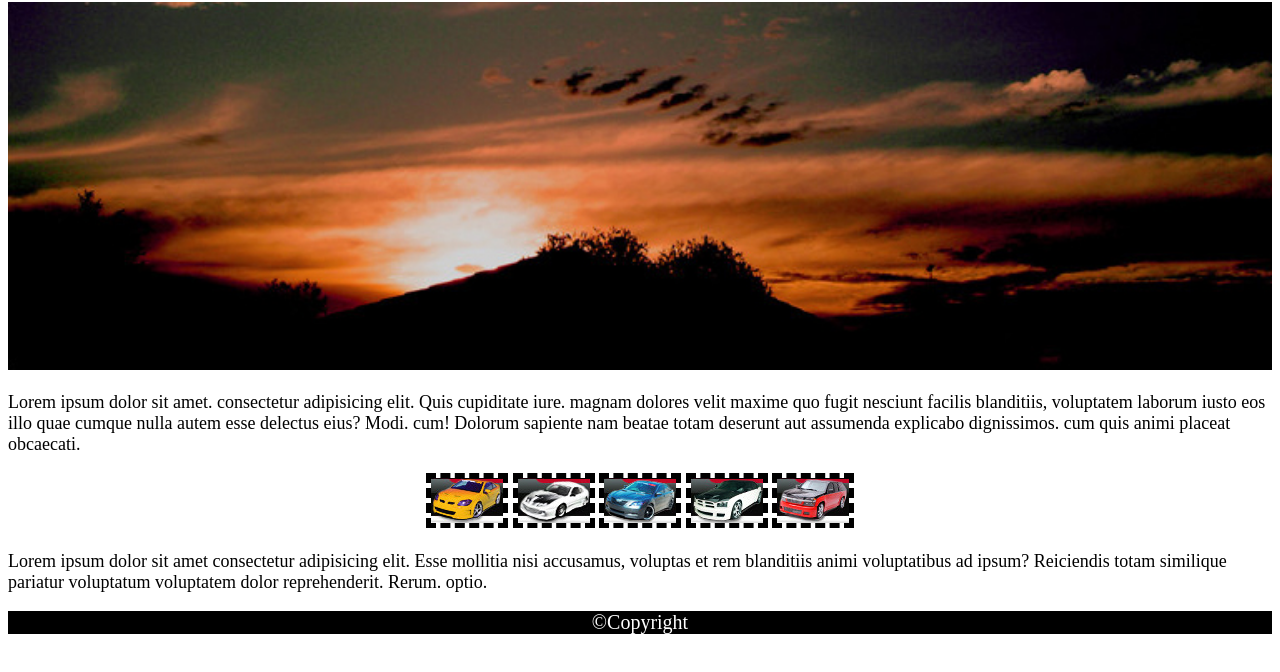
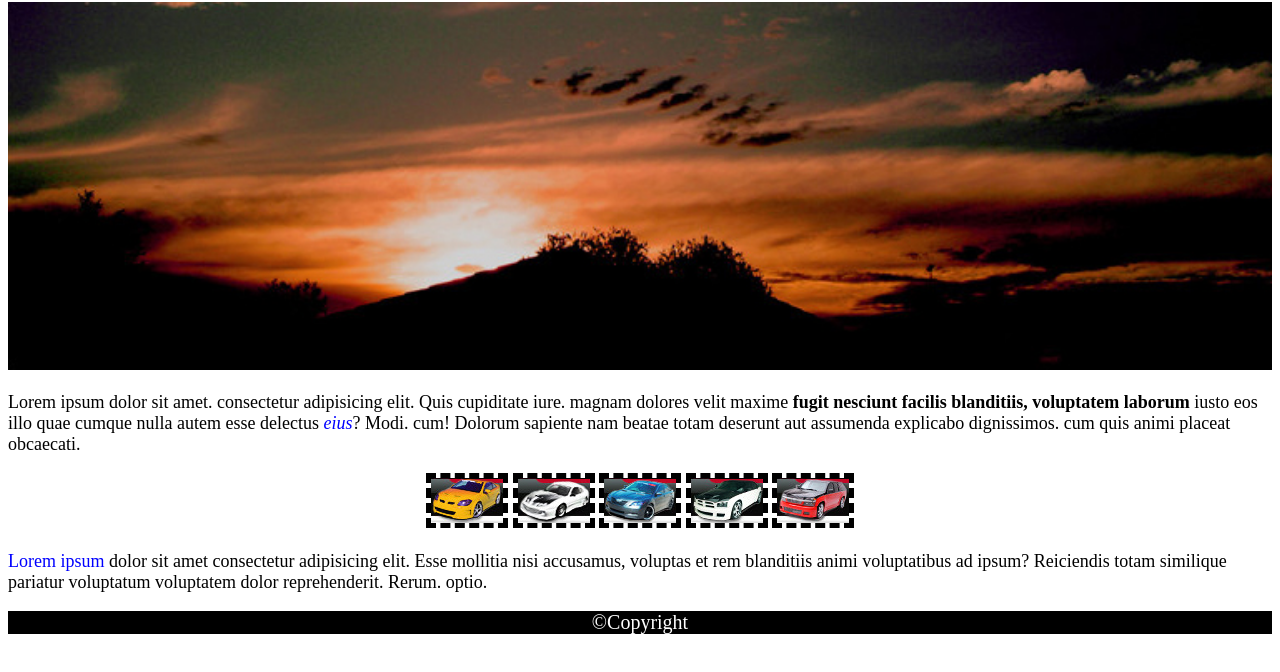
Before and after one commit to VersiX/HW4, a plain HTML site: page Simple/index.html in a window 1280 px wide. Shown: the part 78-750 px from the top of the page. Drawn offline with Linux system fonts and the light colour scheme.

Commit message:
simple text styling

```diff
--- a/Simple/index.html
+++ b/Simple/index.html
@@ -18,8 +18,10 @@
     <article>
         <p>
             Lorem ipsum dolor sit amet. consectetur adipisicing elit. Quis cupiditate iure. magnam dolores velit
-            maxime quo fugit nesciunt facilis blanditiis, voluptatem laborum iusto eos illo quae cumque nulla
-            autem esse delectus eius? Modi. cum! Dolorum sapiente nam beatae totam deserunt aut assumenda
+            maxime <strong>fugit nesciunt facilis blanditiis, voluptatem laborum</strong> iusto eos illo quae cumque
+            nulla
+            autem esse delectus <em>eius</em>? Modi. cum! Dolorum sapiente nam beatae totam deserunt
+            aut assumenda
             explicabo dignissimos. cum quis animi placeat obcaecati.
         </p>
 
@@ -32,7 +34,8 @@
         </div>
 
         <p>
-            Lorem ipsum dolor sit amet consectetur adipisicing elit. Esse mollitia nisi accusamus, voluptas et rem
+            <span>Lorem ipsum</span> dolor sit amet consectetur adipisicing elit. Esse mollitia nisi accusamus, voluptas
+            et rem
             blanditiis animi voluptatibus ad ipsum? Reiciendis totam similique pariatur voluptatum voluptatem dolor
             reprehenderit. Rerum. optio.
         </p>
--- a/Simple/style.css
+++ b/Simple/style.css
@@ -11,6 +11,14 @@ footer{
     background-color: black;
     color: white;
     text-align: center;
+}
+
+em{
+    color: blue;
+}
+
+span{
+color: blue;
 }
 
 .wideImg{
```
Also changed, not shown: Hard/index.html (+2 -0 lines).
